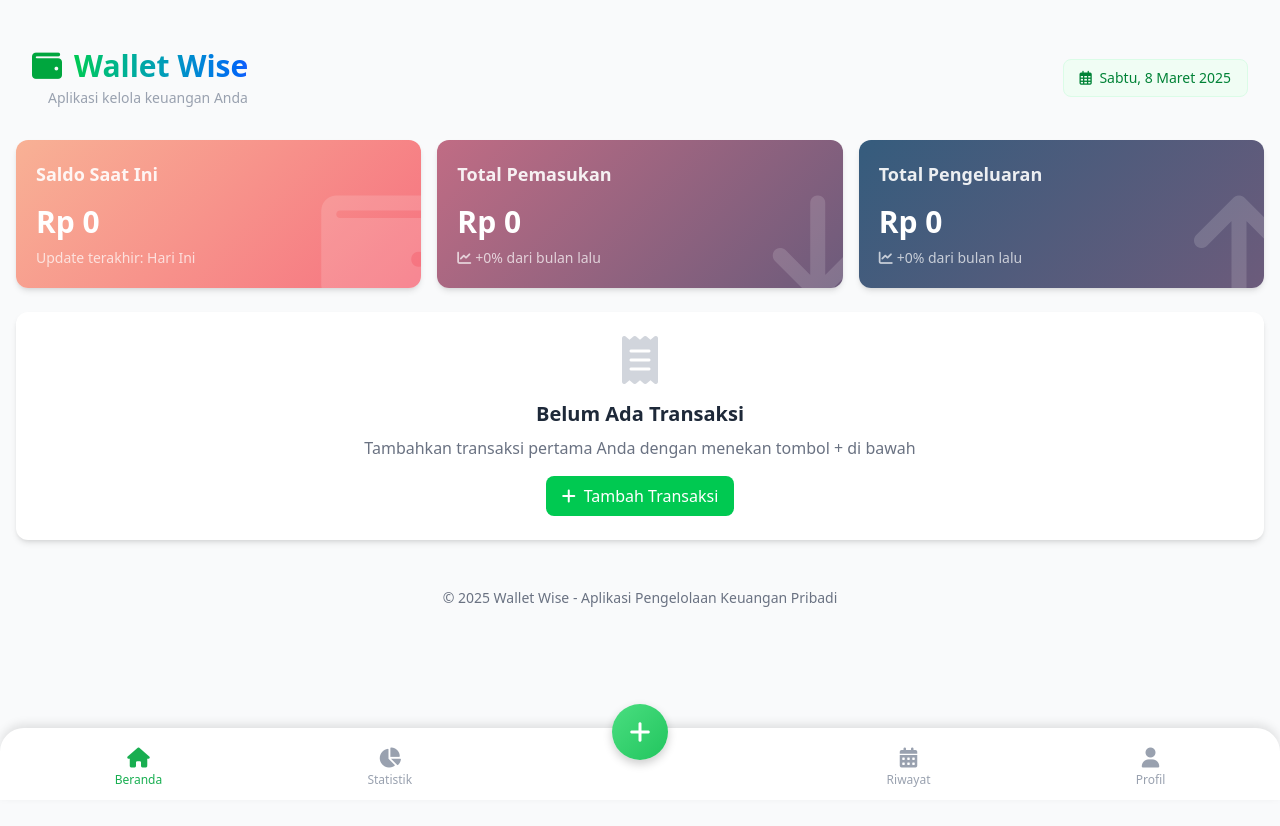
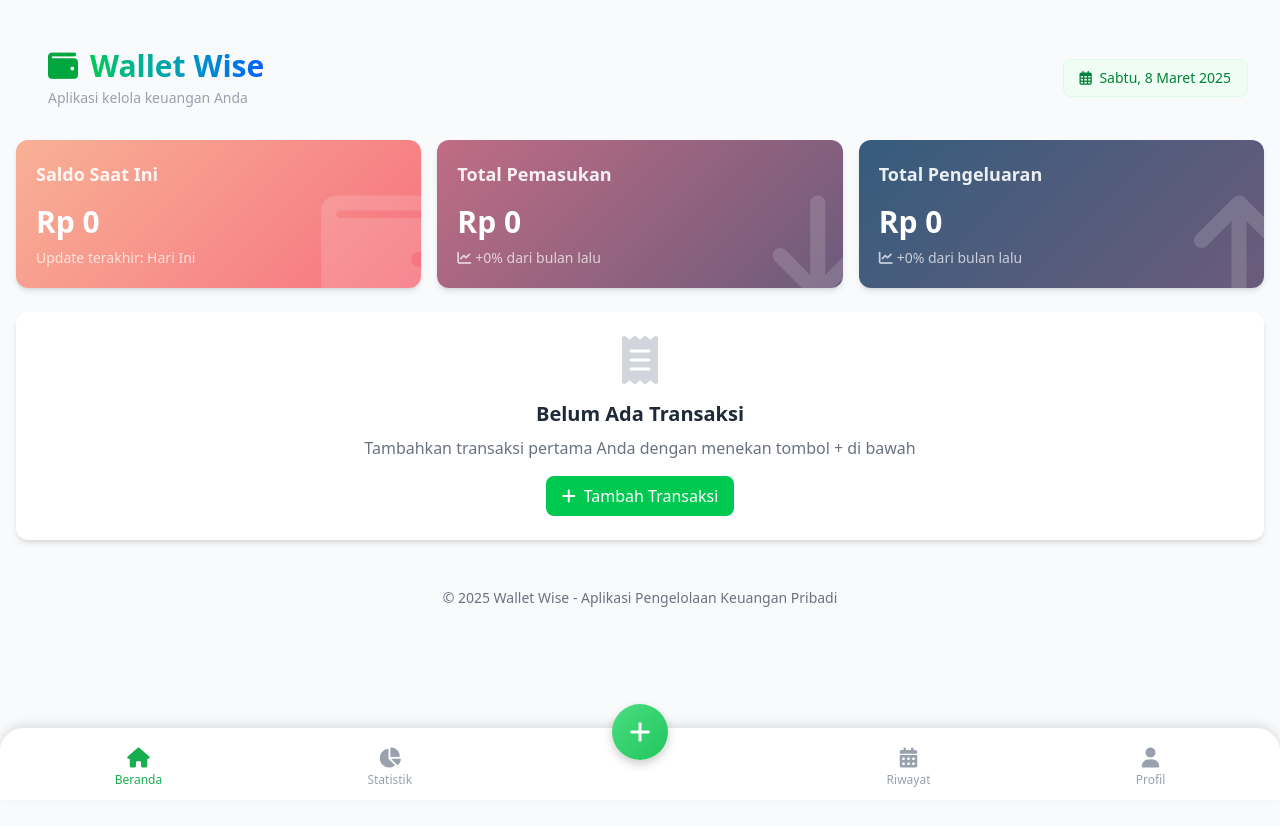
Before and after one commit to fxrdhan/wallet-wise, a Vue app: page / in a window 1280 px wide. Shown: the top 826 px of the page. Built offline with nearby package versions, Linux system fonts and the light colour scheme.

Commit message:
refactor: add padding left for header

```diff
--- a/src/components/Header.vue
+++ b/src/components/Header.vue
@@ -3,7 +3,7 @@
     <header class="mb-4 pt-4 transition-all overflow-hidden">
         <div class="p-4 flex flex-col md:flex-row justify-between items-center">
             <div>
-                <div class="flex items-center">
+                <div class="flex pl-4 items-center">
                     <i class="fas fa-wallet text-green-600 text-3xl mr-3"></i>
                     <h1 class="text-3xl font-bold bg-clip-text text-transparent bg-gradient-to-r from-green-500 to-blue-600">Wallet Wise</h1>
                 </div>
--- a/src/output.css
+++ b/src/output.css
@@ -871,6 +871,9 @@
   .pl-3 {
     padding-left: calc(var(--spacing) * 3);
   }
+  .pl-4 {
+    padding-left: calc(var(--spacing) * 4);
+  }
   .pl-10 {
     padding-left: calc(var(--spacing) * 10);
   }
```
